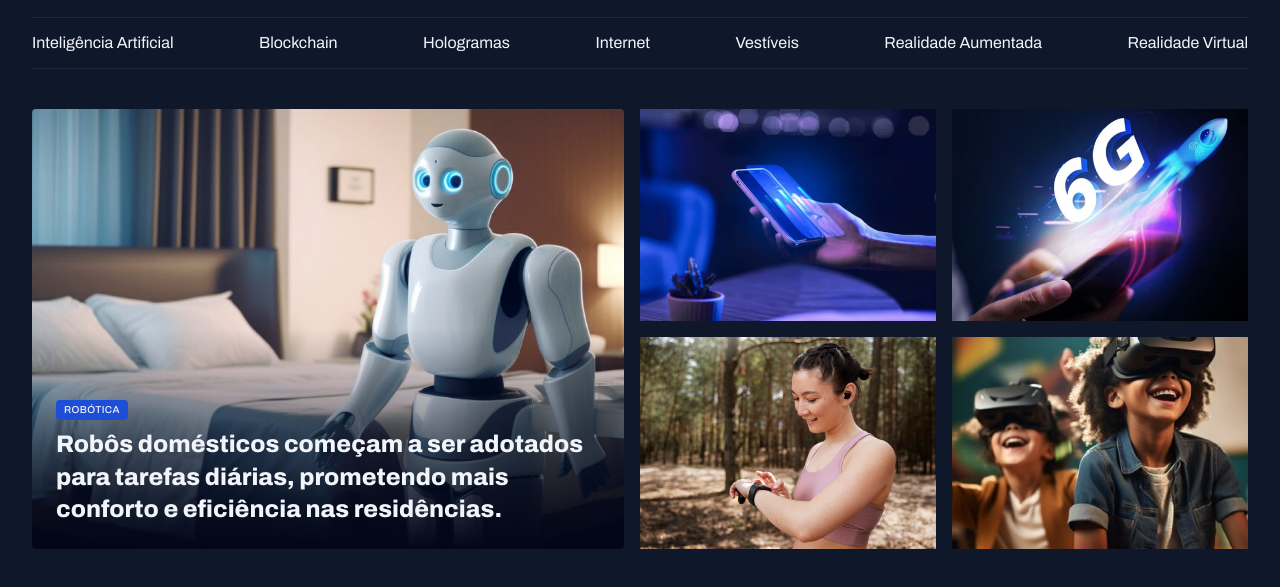
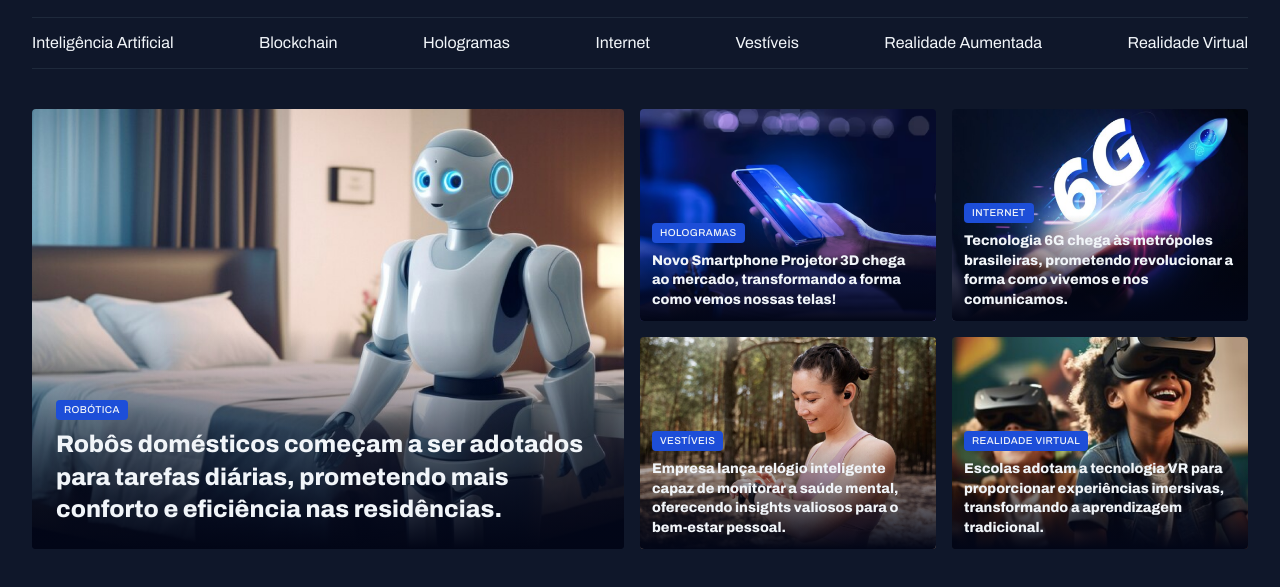
Before and after one commit to cthaiur/PROJETO-PORTAL-DE-NOTICIAS-UNICRUZ-2025-2, a plain HTML site: page index.html in a window 1280 px wide. Shown: the part 55-642 px from the top of the page. Drawn offline with Linux system fonts and the light colour scheme.

Commit message:
finalizando a seção destaque.

```diff
--- a/index.html
+++ b/index.html
@@ -44,10 +44,34 @@
         </figcaption>
       </figure>
       <div class="grid grid-cols-2 gap-16">
-        <div><img src="assets/images/Image 02.png" alt="..."></div>
-        <div><img src="assets/images/Image 03.png" alt="..."></div>
-        <div><img src="assets/images/Image 04.png" alt="..."></div>
-        <div><img src="assets/images/Image 05.png" alt="..."></div>
+        <figure class="card">
+          <img src="assets/images/Image 02.png" alt="...">
+          <figcaption>
+            <span class="content-tag">Hologramas</span>
+            <h2 class="text-lg">Novo Smartphone Projetor 3D chega ao mercado, transformando a forma como vemos nossas telas!</h2>
+          </figcaption>
+        </figure>
+        <figure class="card">
+          <img src="assets/images/Image 03.png" alt="...">
+          <figcaption>
+            <span class="content-tag">Internet</span>
+            <h2 class="text-lg">Tecnologia 6G chega às metrópoles brasileiras, prometendo revolucionar a forma como vivemos e nos comunicamos.</h2>
+          </figcaption>
+        </figure>
+        <figure class="card">
+          <img src="assets/images/Image 04.png" alt="...">
+          <figcaption>
+            <span class="content-tag">Vestíveis</span>
+            <h2 class="text-lg">Empresa lança relógio inteligente capaz de monitorar a saúde mental, oferecendo insights valiosos para o bem-estar pessoal.</h2>
+          </figcaption>
+        </figure>
+        <figure class="card">
+          <img src="assets/images/Image 05.png" alt="...">
+          <figcaption>
+            <span class="content-tag">Realidade Virtual</span>
+            <h2 class="text-lg">Escolas adotam a tecnologia VR para proporcionar experiências imersivas, transformando a aprendizagem tradicional.</h2>
+          </figcaption>
+        </figure>
       </div>
     </section>
   </main>
--- a/styles/sections.css
+++ b/styles/sections.css
@@ -17,6 +17,10 @@
       h2 {
         margin-top: 8px;
       }
+
+      &:has(.text-lg) {
+        padding: 12px;
+      }
     }
 
     &:before {
```
